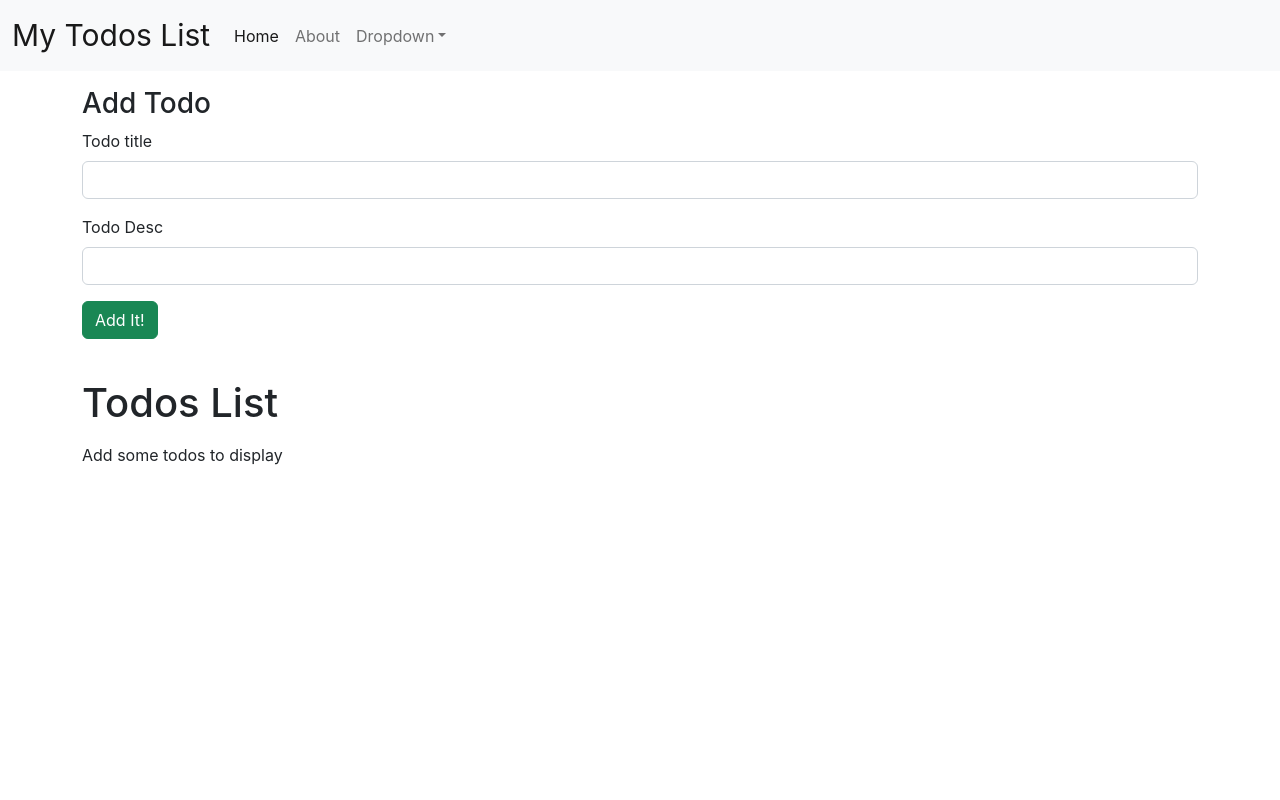
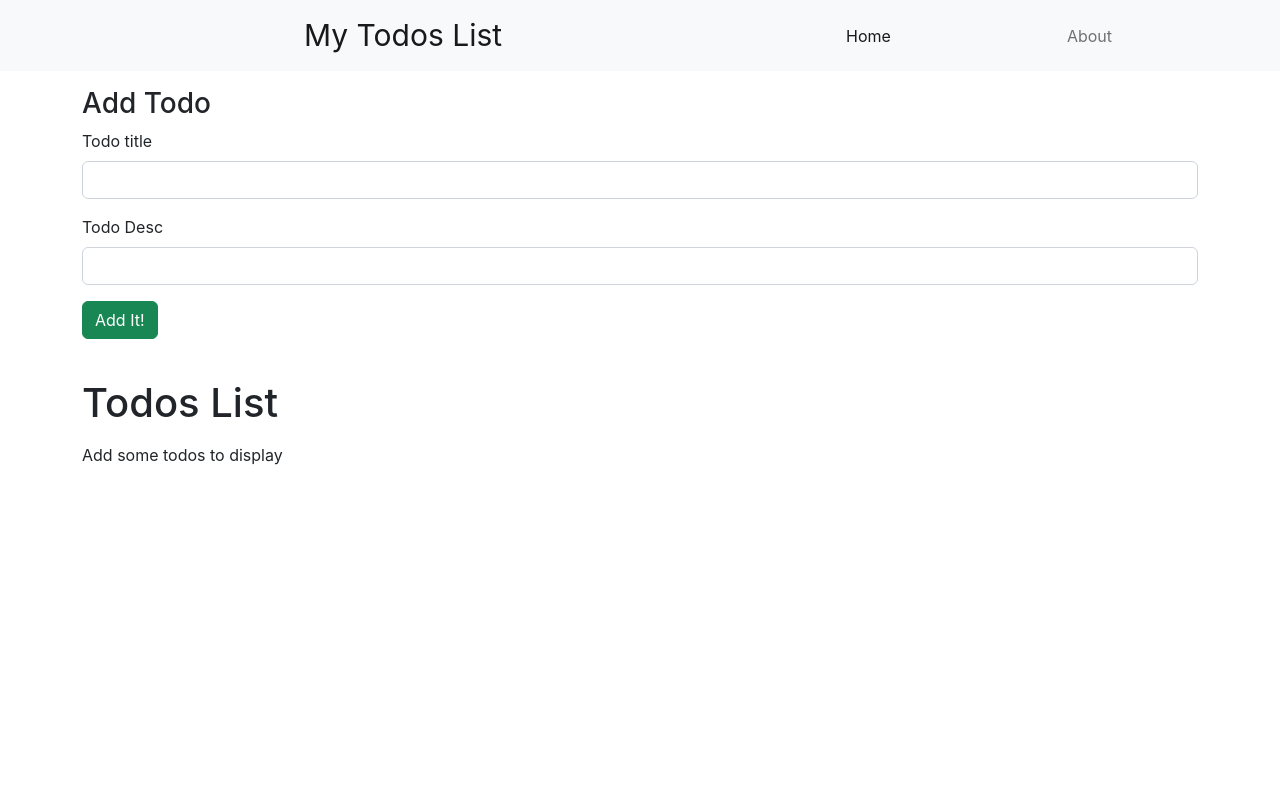
Before and after one commit to codder73/Todo-s-List, a React (Create React App) app: page / in a window 1280 px wide. Shown: the top 800 px of the page. Built offline with nearby package versions, Linux system fonts and the light colour scheme.

Commit message:
Some modification

```diff
--- a/src/MyComponents/Header.css
+++ b/src/MyComponents/Header.css
@@ -0,0 +1,34 @@
+.container-fluid{
+    justify-content: space-between;
+    padding-left: 19rem;
+    text-align: center;
+    font-style: normal;
+}
+
+.navbar-nav {
+    display: flex;
+    padding-left: 15rem;
+    align-items: center;
+}
+
+.nav-item {
+    padding: 0 5rem 0 5rem;
+}
+
+@media screen and (max-width: 1040px){
+    .navbar-nav {
+        display: flex;
+        align-items: center;
+        padding-left: 0rem;
+    }
+    .nav-item {
+        padding: 0rem;
+    }
+
+    .container-fluid{
+        justify-content: space-between;
+        padding-left: 1rem;
+        text-align: center;
+        font-style: normal;
+    }
+}
--- a/src/MyComponents/Header.js
+++ b/src/MyComponents/Header.js
@@ -1,6 +1,7 @@
 import React from 'react'
 import PropTypes from 'prop-types'
 import { Link } from 'react-router-dom'
+import './Header.css'
 
 export default function header(props) {
   return (
@@ -18,7 +19,7 @@ export default function header(props) {
           <li className="nav-item">
             <Link className="nav-link" to="/about">About</Link>
           </li>
-          <li className="nav-item dropdown">
+          {/* <li className="nav-item dropdown">
             <Link className="nav-link dropdown-toggle" to="#" id="navbarDropdown" role="button" data-bs-toggle="dropdown" aria-expanded="false">
               Dropdown
             </Link>
@@ -28,7 +29,7 @@ export default function header(props) {
               <li><hr className="dropdown-divider"/></li>
               <li><Link className="dropdown-item" to="#">Something else here</Link></li>
             </ul>
-          </li>
+          </li> */}
 
         </ul>
 
```
